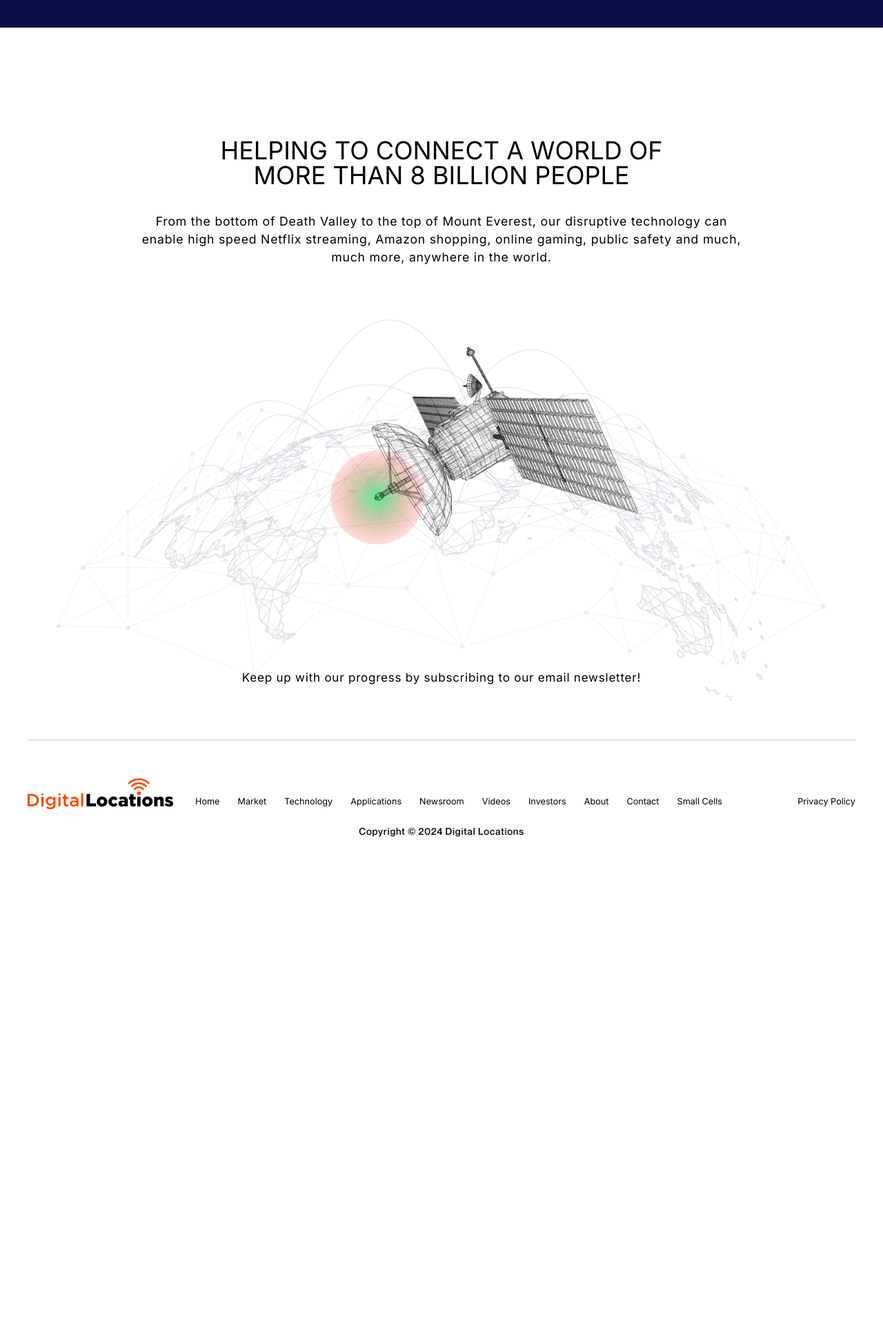
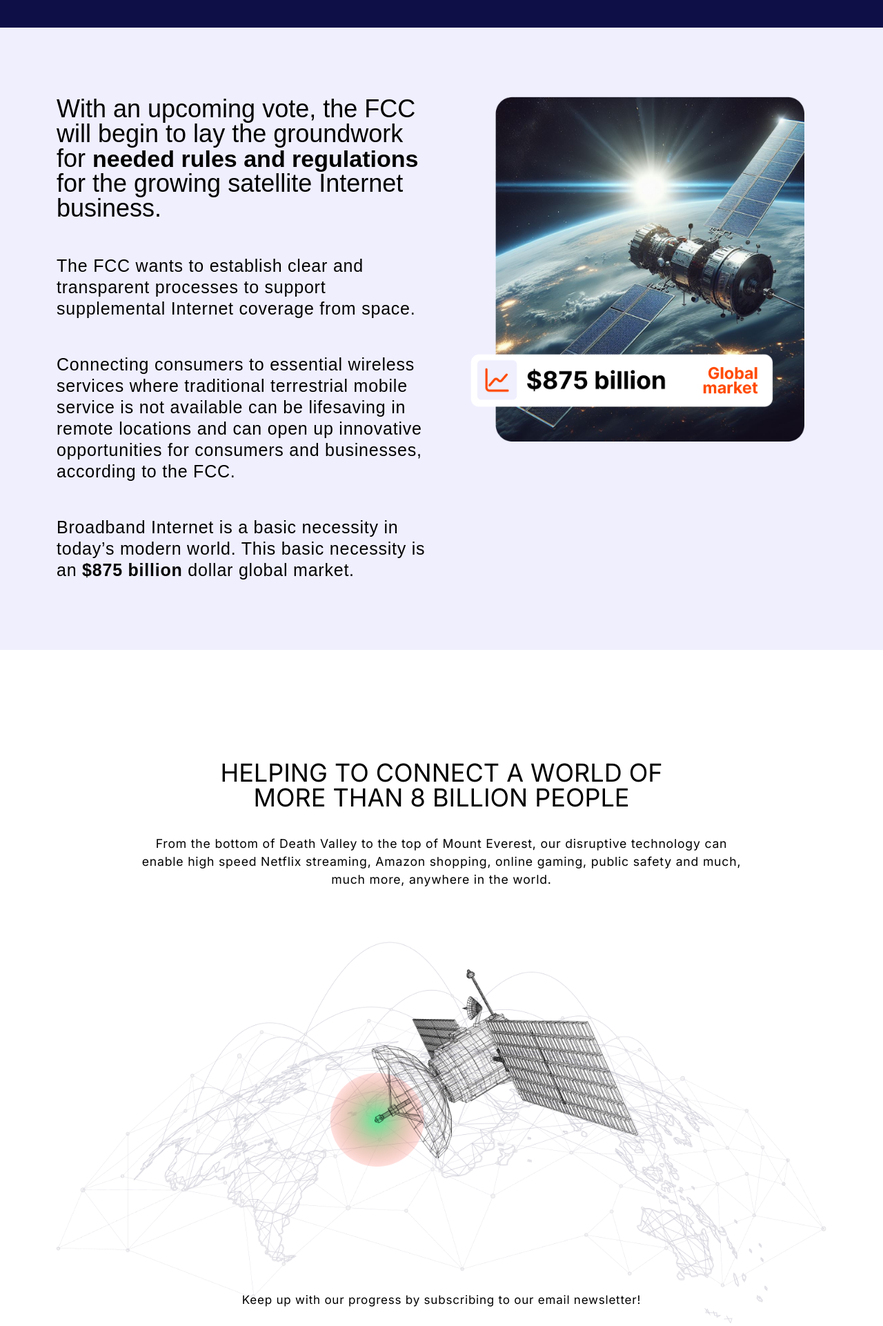
Before and after one commit to Moazam05/digital-locations, a PHP site: page /newsroom/ftc.php in a window 1280 px wide. Shown: the part 972-2894 px from the top of the page at 69% size. Before the commit the page ends 2185 px from the top, so only its background shows below. Run offline with PHP 8.4, Linux system fonts and the light colour scheme; some libraries are stand-ins or nearby versions; some web fonts are replaced.

Commit message:
upcoming vote

```diff
--- a/assets/scss/views/_ftc.scss
+++ b/assets/scss/views/_ftc.scss
@@ -33,3 +33,42 @@
     }
   }
 }
+
+// 2nd Section
+.upcoming-vote {
+  background-color: #efeffe;
+  padding: 100px 0;
+
+  h2 {
+    font-size: 36px;
+    font-family: sans-serif;
+    font-weight: normal;
+    color: #000;
+
+    span {
+      font-weight: 700;
+      font-size: 34px;
+    }
+  }
+
+  p {
+    font-family: sans-serif;
+    font-weight: normal;
+    color: #000;
+    font-size: 25px;
+    margin-top: 50px;
+
+    span {
+      font-weight: 700;
+    }
+  }
+
+  .global-market {
+    padding: 0 30px;
+    height: 500px;
+
+    img {
+      height: 100%;
+    }
+  }
+}
--- a/newsroom/ftc.php
+++ b/newsroom/ftc.php
@@ -7,14 +7,12 @@ include('../header.php'); ?>
 <section class="hero-section">
     <div class="container">
         <div class="heading">
-
             <h1>The Federal Communications Commission
                 <br>
                 <span>has its eyes set</span> on space and satellite
                 <br>
                 communications.
             </h1>
-
         </div>
         <div class="satellite-img">
             <img src="../assets/img/FTC-Satellite.png" alt="satellite">
@@ -22,6 +20,32 @@ include('../header.php'); ?>
     </div>
 </section>
 
+<section class="upcoming-vote">
+    <div class="container">
+        <div class="row">
+            <div class="col-md-6">
+                <h2>
+                    With an upcoming vote, the FCC will begin to lay the groundwork for <span>needed rules and regulations</span> for the growing satellite Internet business.
+                </h2>
+                <p>The FCC wants to establish clear and transparent processes to support supplemental Internet coverage from space. </p>
+
+                <p>Connecting consumers to essential wireless services where traditional terrestrial mobile service is not available can be lifesaving in remote locations and can open up innovative opportunities for consumers and businesses, according to the FCC.  </p>
+
+                <p>
+                    Broadband Internet is a basic necessity in today’s modern world. This basic necessity is an <span>$875 billion</span> dollar global market.</p>
+            </div>
+            <div class="col-md-6">
+                <div class="global-market">
+
+                    <img src="../assets/img/global_market.png" alt="global">
+                </div>
+            </div>
+        </div>
+
+
+    </div>
+</section>
+
 
 <?php
 include('../footer.php'); ?>
```
Also changed, not shown: assets/css/style.min.css, assets/img/global_market.png (added), 1 other file.
